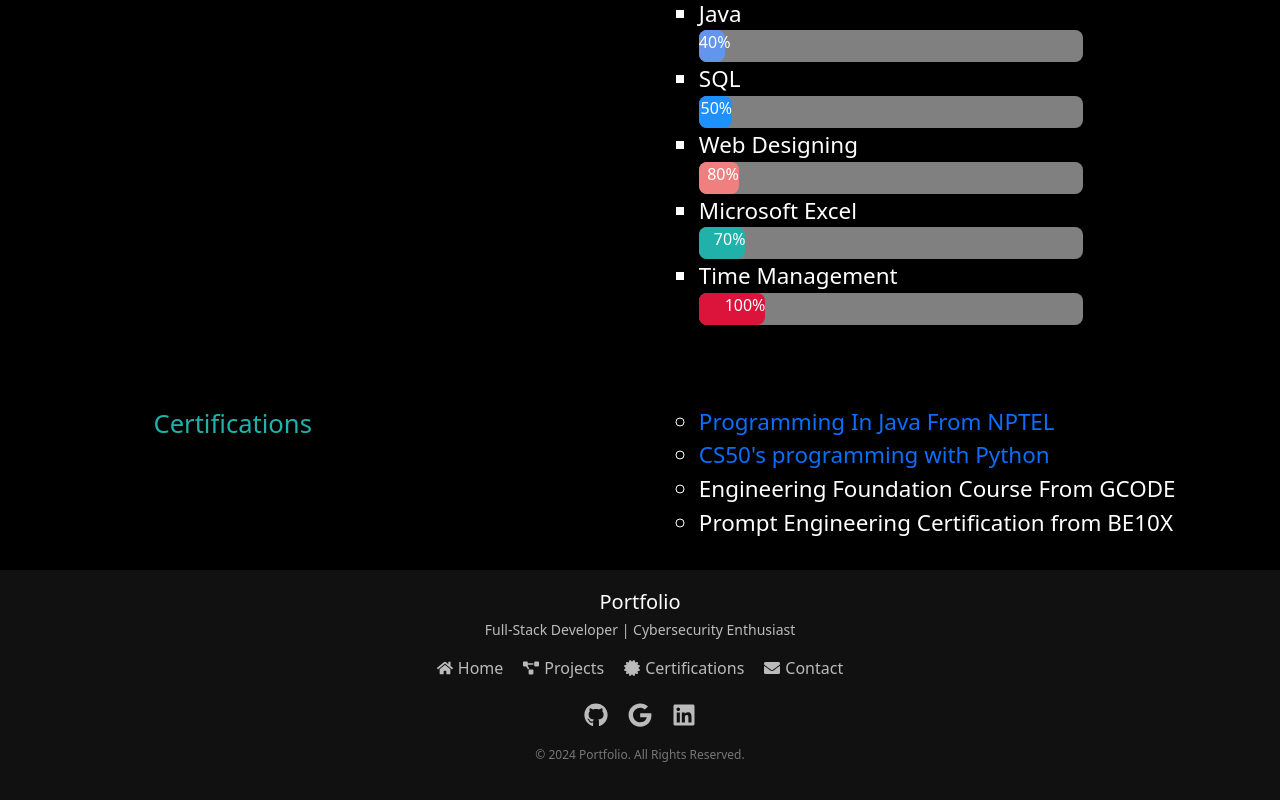
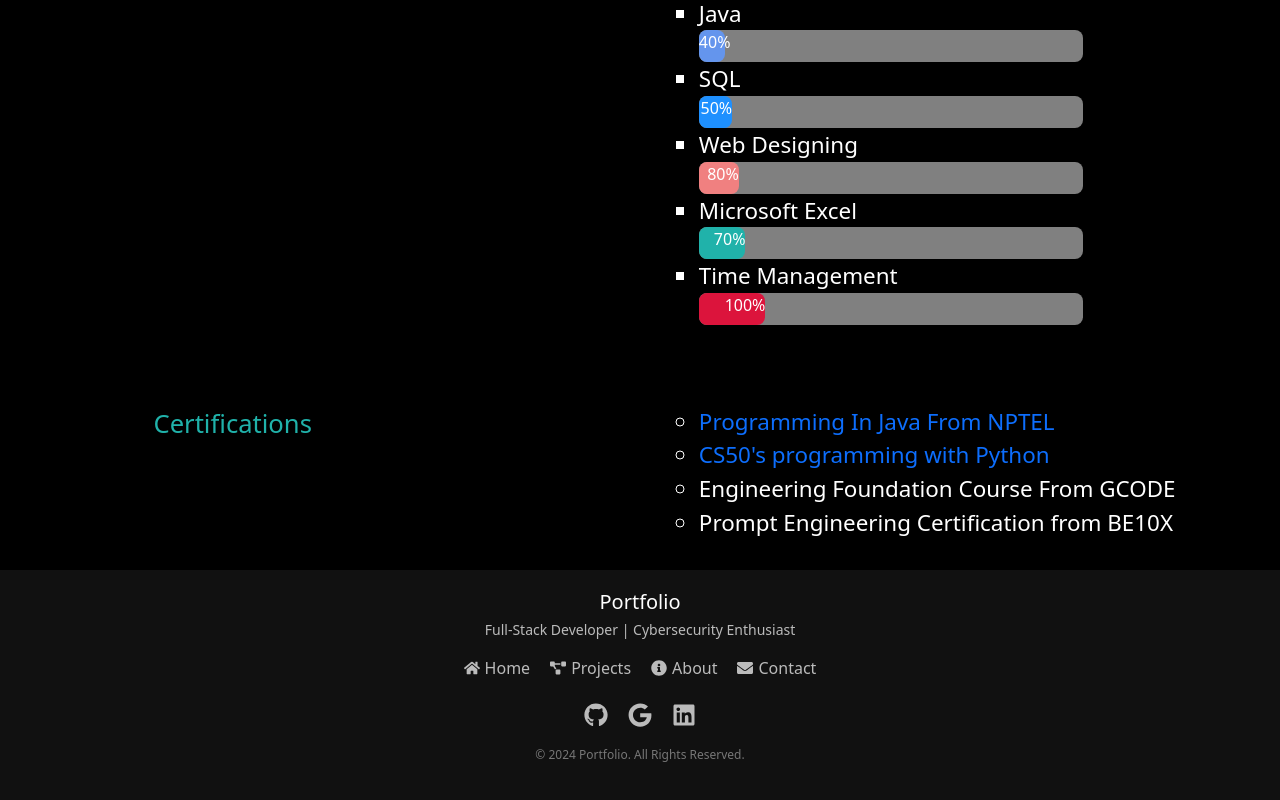
Before and after one commit to SreeCharan153/myportfolio, a React (Create React App) app: page /myportfolio/about in a window 1280 px wide. Shown: the part 953-1753 px from the top of the page. Built offline with nearby package versions, Linux system fonts and the light colour scheme.

Commit message:
changes made

```diff
--- a/src/Footer.js
+++ b/src/Footer.js
@@ -1,6 +1,6 @@
 import React from "react";
 import { Link } from "react-router-dom";
-import { FaHome, FaProjectDiagram, FaCertificate, FaEnvelope, FaGithub, FaLinkedin, FaGoogle } from "react-icons/fa";
+import { FaHome, FaProjectDiagram, FaInfoCircle, FaEnvelope, FaGithub, FaLinkedin, FaGoogle } from "react-icons/fa";
 
 function Footer() {
   return (
@@ -18,8 +18,8 @@ function Footer() {
           <Link to="/projects" style={{ color: "#bbb", textDecoration: "none", display: "flex", alignItems: "center", gap: "5px" }}>
             <FaProjectDiagram /> Projects
           </Link>
-          <Link to="/certifications" style={{ color: "#bbb", textDecoration: "none", display: "flex", alignItems: "center", gap: "5px" }}>
-            <FaCertificate /> Certifications
+          <Link to="/About" style={{ color: "#bbb", textDecoration: "none", display: "flex", alignItems: "center", gap: "5px" }}>
+            <FaInfoCircle /> About
           </Link>
           <Link to="/contact" style={{ color: "#bbb", textDecoration: "none", display: "flex", alignItems: "center", gap: "5px" }}>
             <FaEnvelope /> Contact
```
